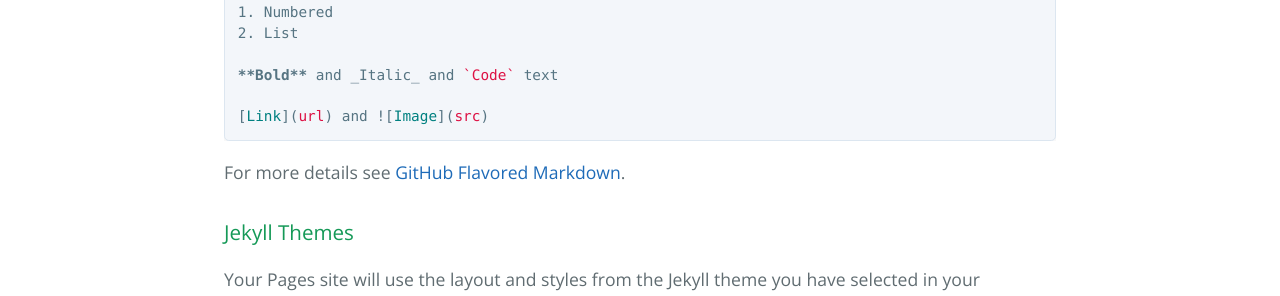
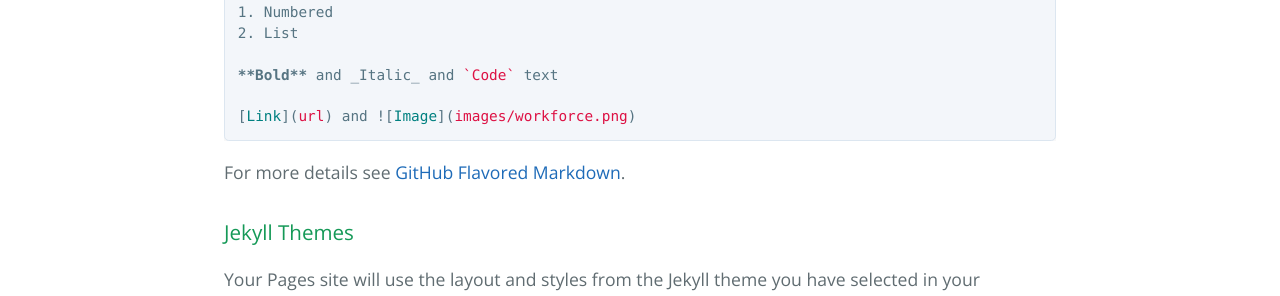
Before and after one commit to mfelt/mfelt.github.io, a Jekyll site: the page built from index.md, in a window 1280 px wide. Shown: the part 883-1179 px from the top of the page. Built offline with Jekyll 4.4.1, drawn with Linux system fonts in a browser that asks for light colours; our own code applies the rules of GitHub Pages for plain Markdown files; part of the change alters nothing that is shown.

Commit message:
Update index.md

````diff
--- a/index.md
+++ b/index.md
@@ -23,7 +23,7 @@ Syntax highlighted code block
 
 **Bold** and _Italic_ and `Code` text
 
-[Link](url) and ![Image](src)
+[Link](url) and ![Image](images/workforce.png)
 ```
 
 For more details see [GitHub Flavored Markdown](https://guides.github.com/features/mastering-markdown/).
````
